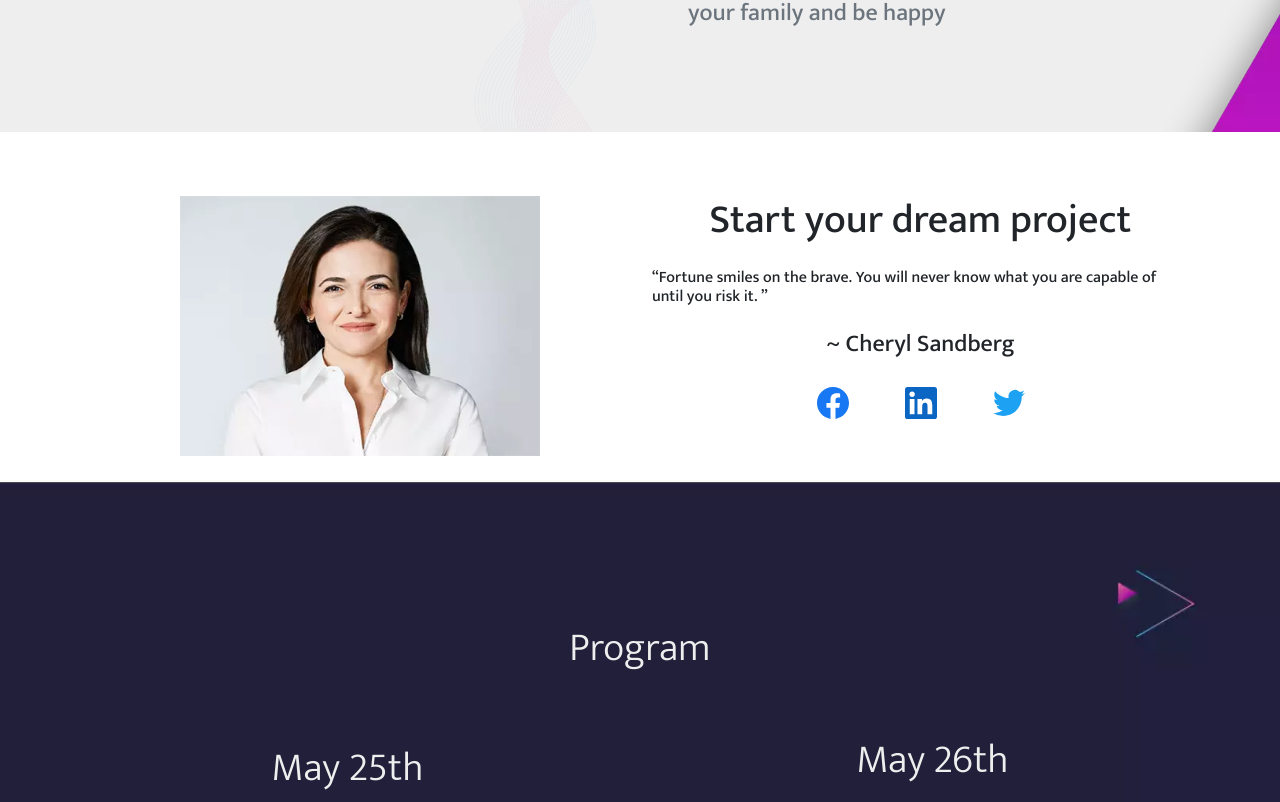
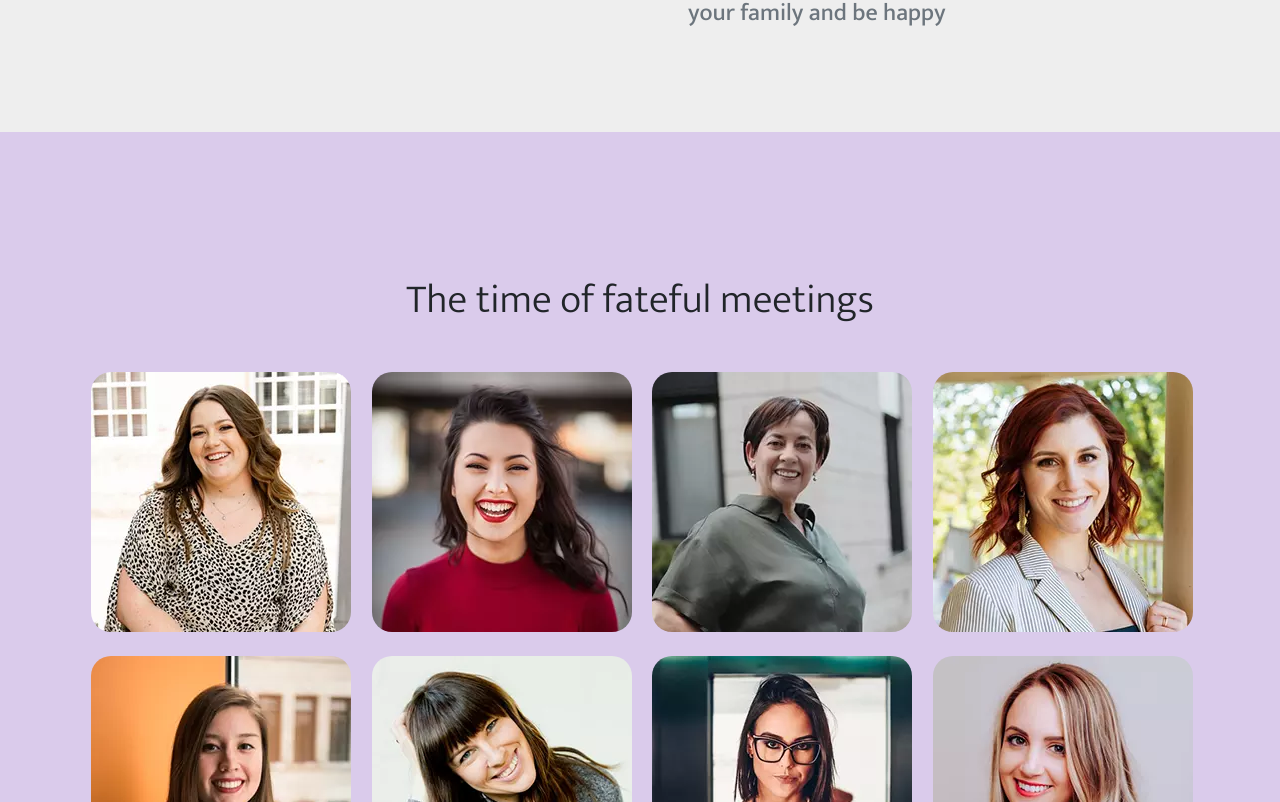
Before and after one commit to thatchermain/Startup-Women, a Next.js app: page / in a window 1280 px wide. Shown: the part 1358-2160 px from the top of the page. Built offline with nearby package versions, Linux system fonts and the light colour scheme; a web font is replaced by a local one.

Commit message:
Canges mobile view. Disables Speakers section

```diff
--- a/components/Speakers.jsx
+++ b/components/Speakers.jsx
@@ -8,7 +8,10 @@ import Link from "next/link";
 
 const Speakers = () => {
   return (
-    <section id="speakers" className={`${styles.speakers} pt-5`}>
+    <section
+      id="speakers"
+      className={`${styles.speakers} pt-5 d-none d-md-block`}
+    >
       <div className="container my-5 pt-5">
         <h2 className="display-6 text-center">The time of fateful meetings</h2>
       </div>
@@ -24,10 +27,9 @@ const Speakers = () => {
                         className={styles.photo}
                         src={speaker.source}
                         alt={speaker.first_name}
-                        width={200}
-                        height={200}
+                        width={260}
+                        height={260}
                       />
-                    </div>
                       <div
                         className={`${styles.overlay} d-flex flex-column justify-content-center align-items-center mx-auto`}
                       >
@@ -59,6 +61,7 @@ const Speakers = () => {
                       </div>
                     </div>
                   </div>
+                </div>
               </Col>
             </>
           );
--- a/pages/index.js
+++ b/pages/index.js
@@ -27,7 +27,7 @@ export default function Home() {
       </Head>
       <Header />
       <About />
-      {/* <Speakers /> */}
+      <Speakers />
       <Host
         src={Host1}
         title="Start your dream project"
--- a/styles/About.module.scss
+++ b/styles/About.module.scss
@@ -2,9 +2,9 @@
 
 .about {
   width: 100vw;
-  background: url("../public/about/bg.webp");
-  background-size: contain;
-  background-position: center center;
+  // background: url("../public/about/bg.webp");
+  // background-size: contain;
+  // background-position: center center;
   background-color: $textLight;
 }
 .info {
--- a/styles/Speakers.module.scss
+++ b/styles/Speakers.module.scss
@@ -1,12 +1,12 @@
 @import "./variables";
 
 .speakers {
-  background-color: $pinkLight;
+  background-color: rgba($firstColor, 0.3);
 }
 
 .card {
-  width: 200px;
   background-color: transparent;
+
   perspective: 1000px;
   transition: 0.3s ease-in-out;
   &:hover .overlay {
@@ -15,23 +15,23 @@
     opacity: 1;
   }
 }
-// .wrapper {
-//   height: 100%;
-//   text-align: center;
-//   transition: transform 0.8s;
-//   transform-style: preserve-3d;
-// }
-// .photo {
-//   border-radius: 20px;
-//   position: relative;
-// }
-// .image {
-//   width: 200px;
-//   height: 200px;
-// }
+.wrapper {
+  height: 100%;
+  text-align: center;
+  transition: transform 0.8s;
+  transform-style: preserve-3d;
+}
+.photo {
+  border-radius: 20px;
+}
+.image {
+  position: relative;
+  width: 260px;
+  height: 260px;
+}
 .overlay {
   margin: 0 auto;
-  width: 200px;
+  width: 100%;
   height: 100%;
   position: absolute;
   top: 0;
```
Lines whose indentation alone changed are shown as unchanged.
